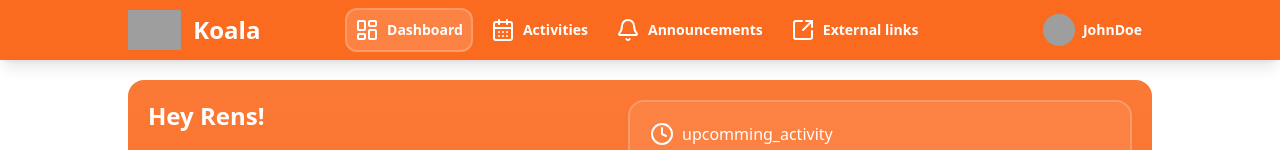
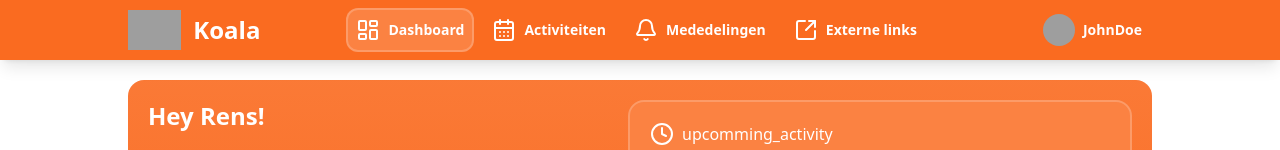
Before and after one commit to svsticky/Tavern, a Vue app in the folder Frontend/: page / in a window 1280 px wide. Shown: the top 150 px of the page. Built offline with nearby package versions, Linux system fonts and the light colour scheme; grey boxes are pictures that could not be loaded.

Commit message:
chore: menubar support for multiple languages

```diff
--- a/Frontend/src/Layouts/MainLayout.vue
+++ b/Frontend/src/Layouts/MainLayout.vue
@@ -5,15 +5,18 @@ import {
   LayoutDashboard,
   SquareArrowOutUpRight,
 } from "lucide-vue-next";
+import { useI18n } from "vue-i18n";
 import Menubar from "@/Components/UI/Menubar/Menubar";
+
+const { t } = useI18n();
 
 // Define menu items for the Menubar
 const menuItems = [
-  { label: "Dashboard", url: "/", icon: LayoutDashboard },
-  { label: "Activities", url: "/Activities", icon: CalendarDays },
-  { label: "Announcements", url: "/Announcements", icon: Bell },
+  { label: t("dashboard"), url: "/", icon: LayoutDashboard },
+  { label: t("activities"), url: "/Activities", icon: CalendarDays },
+  { label: t("announcements"), url: "/Announcements", icon: Bell },
   {
-    label: "External links",
+    label: t("external_links"),
     url: "/ExternalLinks",
     icon: SquareArrowOutUpRight,
   },
--- a/Frontend/src/i18n/en-US.json
+++ b/Frontend/src/i18n/en-US.json
@@ -11,5 +11,9 @@
   "view_details": "View Details",
   "of_the": "of the",
   "available": "available",
-  "places_available": "places available"
+  "places_available": "places available",
+  "dashboard": "Dashboard",
+  "activities": "Activities",
+  "announcements": "Announcements",
+  "external_links": "External Links"
 }
--- a/Frontend/src/i18n/nl-NL.json
+++ b/Frontend/src/i18n/nl-NL.json
@@ -11,5 +11,9 @@
   "view_details": "Bekijk details",
   "of_the": "van de",
   "available": "vrij",
-  "places_available": "plaatsen vrij"
+  "places_available": "plaatsen vrij",
+  "dashboard": "Dashboard",
+  "activities": "Activiteiten",
+  "announcements": "Mededelingen",
+  "external_links": "Externe links"
 }
```
